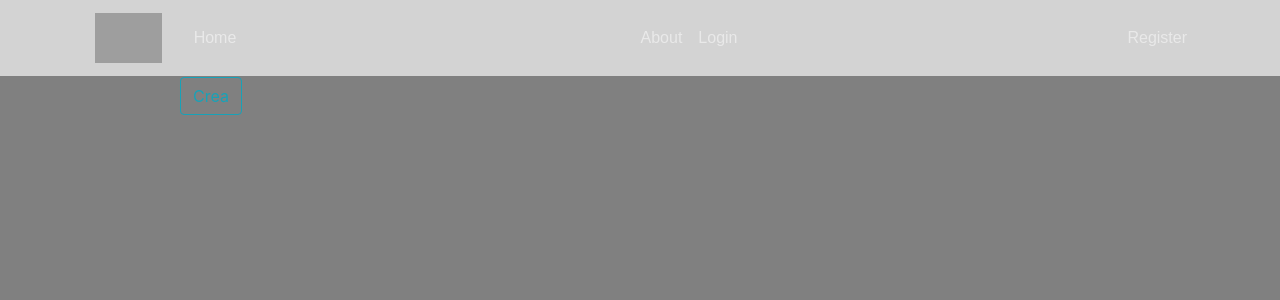
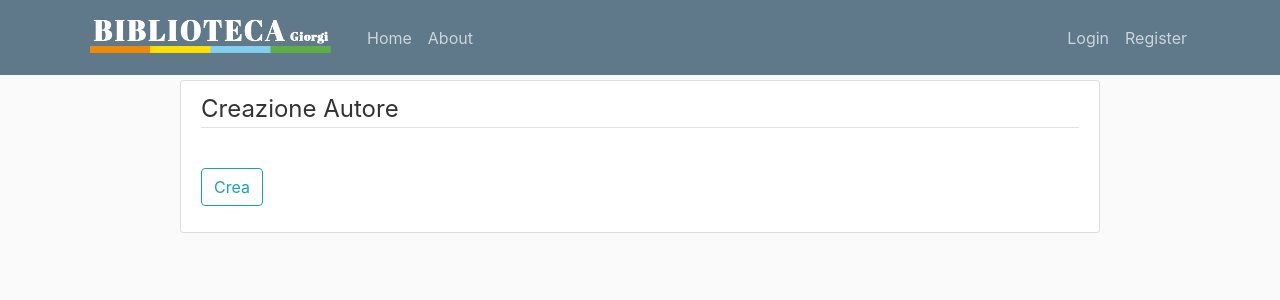
Before and after one commit to FakeCompany-t/gestione_biblioteca_backup, a Django app: template libreria/templates/libreria/autore_form.html in a window 1280 px wide. Shown: the top 300 px of the page. Run offline with Django 3.2, Linux system fonts and the light colour scheme; the template is opened without the code that fills it: most values are stand-ins (such as "Sample title", 1, 10 or a date in 2020); some libraries are stand-ins or nearby versions; grey boxes are pictures that could not be loaded.

Commit message:
landing page fix

```diff
--- /dev/null
+++ b/libreria/static/libreria/oldmain.css
@@ -0,0 +1,84 @@
+body {
+    background: #fafafa;
+    color: #333333;
+    margin-top: 5rem;
+  }
+
+  h1, h2, h3, h4, h5, h6 {
+    color: #444444;
+  }
+
+  ul {
+    margin: 0;
+  }
+
+  .bg-steel {
+    background-color: #5f788a;
+  }
+
+  .site-header .navbar-nav .nav-link {
+    color: #cbd5db;
+  }
+
+  .site-header .navbar-nav .nav-link:hover {
+    color: #ffffff;
+  }
+
+  .site-header .navbar-nav .nav-link.active {
+    font-weight: 500;
+  }
+
+  .content-section {
+    background: #ffffff;
+    padding: 10px 20px;
+    border: 1px solid #dddddd;
+    border-radius: 3px;
+    margin-bottom: 20px;
+  }
+
+  .article-title {
+    color: #444444;
+  }
+
+  a.article-title:hover {
+    color: #428bca;
+    text-decoration: none;
+  }
+
+  .article-content {
+    white-space: pre-line;
+  }
+
+  .article-img {
+    height: 65px;
+    width: 65px;
+    margin-right: 16px;
+  }
+
+  .article-metadata {
+    padding-bottom: 1px;
+    margin-bottom: 4px;
+    border-bottom: 1px solid #e3e3e3
+  }
+
+  .article-metadata a:hover {
+    color: #333;
+    text-decoration: none;
+  }
+
+  .article-svg {
+    width: 25px;
+    height: 25px;
+    vertical-align: middle;
+  }
+
+  .account-img {
+    height: 125px;
+    width: 125px;
+    margin-right: 20px;
+    margin-bottom: 16px;
+  }
+
+  .account-heading {
+    font-size: 2.5rem;
+  }
--- a/libreria/templates/libreria/base.html
+++ b/libreria/templates/libreria/base.html
@@ -10,7 +10,7 @@
     <!-- Bootstrap CSS -->
     <link rel="stylesheet" href="https://maxcdn.bootstrapcdn.com/bootstrap/4.0.0/css/bootstrap.min.css" integrity="sha384-Gn5384xqQ1aoWXA+058RXPxPg6fy4IWvTNh0E263XmFcJlSAwiGgFAW/dAiS6JXm" crossorigin="anonymous">
 
-    <link rel="stylesheet" type="text/css" href="{% static 'libreria/main.css' %}">
+    <link rel="stylesheet" type="text/css" href="{% static 'libreria/oldmain.css' %}">
 
     <link href="https://cdn.jsdelivr.net/npm/select2@4.1.0-rc.0/dist/css/select2.min.css" rel="stylesheet" />
 
```
Also changed, not shown: db.sqlite3, libreria/static/libreria/logobiblio.png (added).
